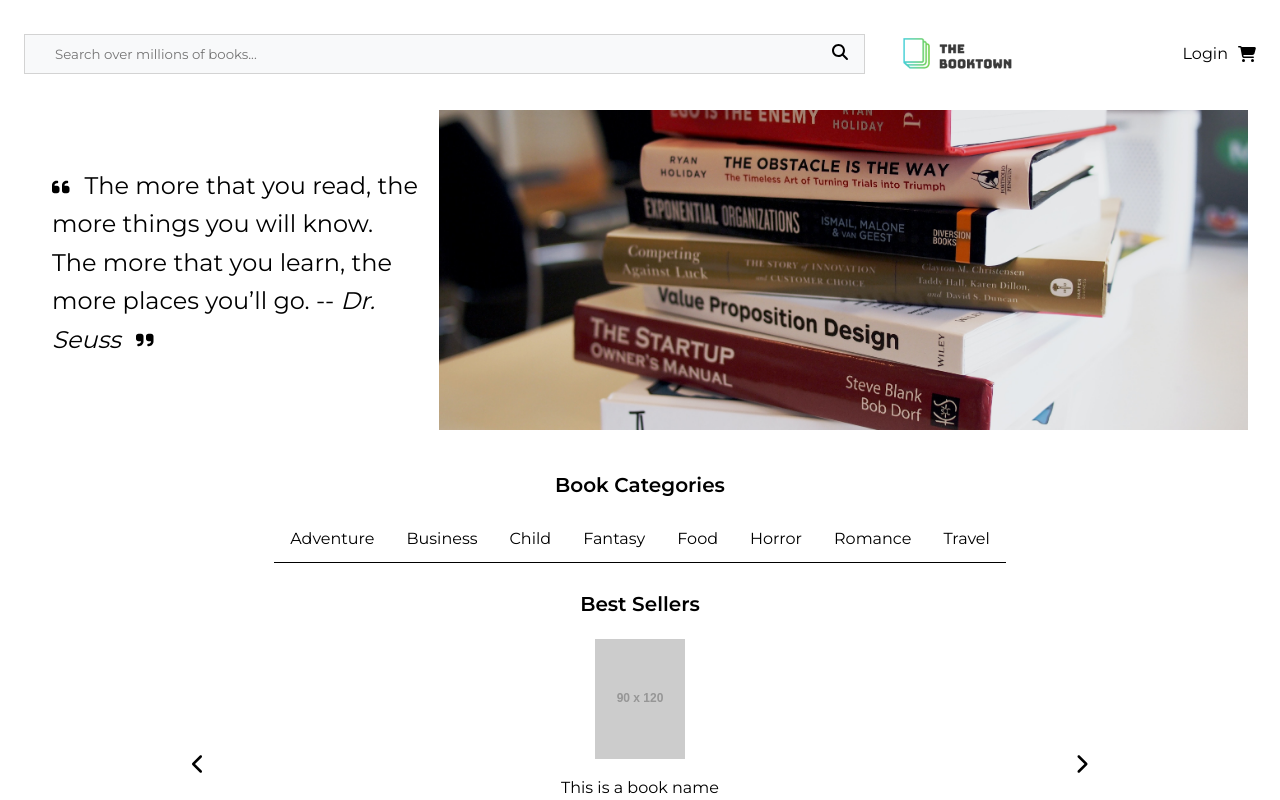
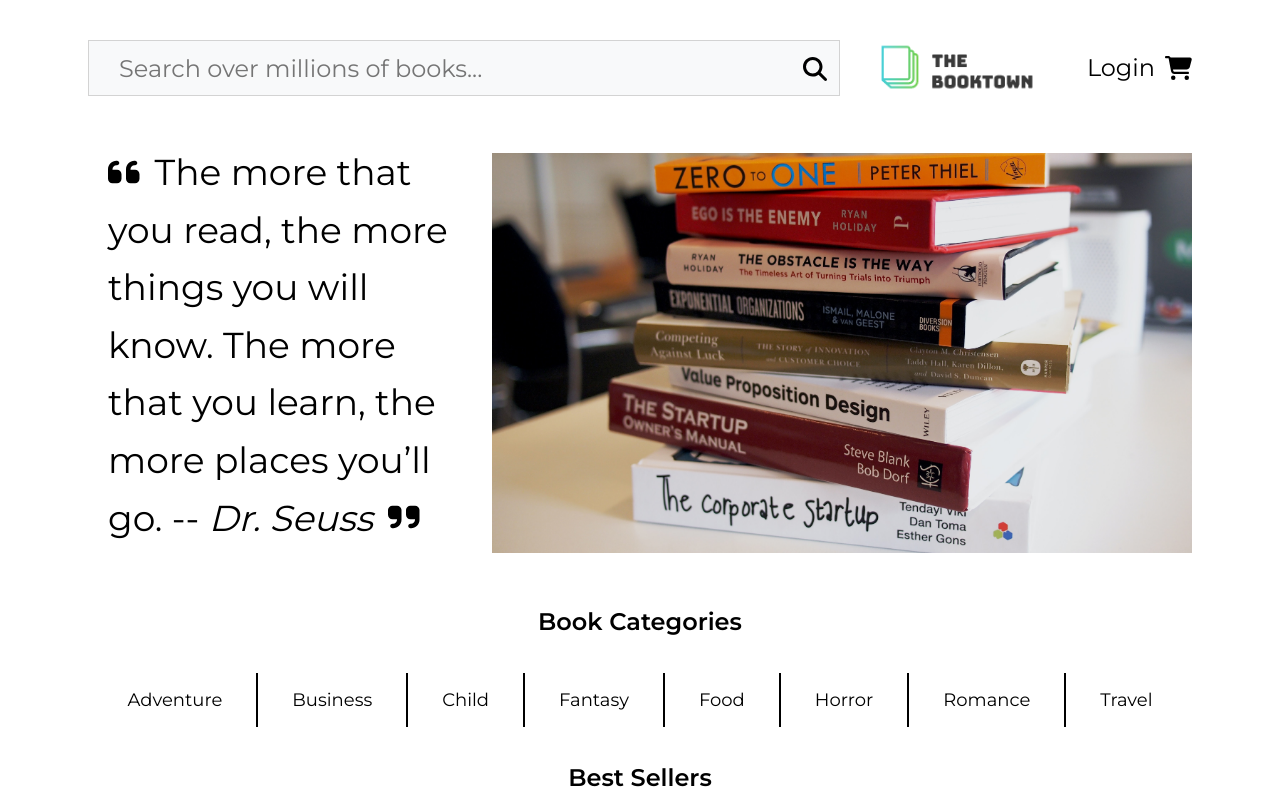
Before and after one commit to tonyxuan2021/the-booktown, a React (Create React App) app: page / in a window 1280 px wide. Shown: the top 800 px of the page. Built offline with nearby package versions, Linux system fonts and the light colour scheme.

Commit message:
complete desktop design

```diff
--- a/src/components/Card/Card.scss
+++ b/src/components/Card/Card.scss
@@ -6,6 +6,10 @@
     &__main__wrapper {
         padding: 0 2rem;
         margin-bottom: 3rem;
+
+        @include desktop {
+            margin-bottom: 4rem;
+        }
     }
 
     &__title {
@@ -15,6 +19,11 @@
 
         @include tablet {
             margin: 2.4rem 0;
+        }
+
+        @include desktop {
+            margin-bottom: 4rem;
+            font-size: 2.4rem;
         }
     }
 
--- a/src/components/Category/Category.scss
+++ b/src/components/Category/Category.scss
@@ -11,6 +11,11 @@
         font-size: 2rem;
         margin-bottom: 2rem;
         text-align: center;
+
+        @include desktop {
+            font-size: 2.4rem;
+            margin-bottom: 4rem;
+        }
     }
 
     &__wrapper {
@@ -26,6 +31,12 @@
             flex-direction: row;
         }
 
+        @include desktop {
+            padding: 0 8.8rem;
+            justify-content: none;
+            margin-bottom: 4rem;
+        }
+
 
         li {
             list-style: none;
@@ -34,6 +45,12 @@
 
             @include tablet {
                 font-size: 1.6rem;
+            }
+
+            @include desktop {
+                font-size: 1.8rem;
+                padding: 1.6rem 2.4rem;
+                margin: 0 1rem;
             }
         }
     }
@@ -47,10 +64,22 @@
             border-bottom: 1px solid black;
             transition: 0.3s;
 
+            @include desktop {
+                border-bottom: none;
+                border-right: 2px solid black;
+
+                &:nth-child(8) {
+                    border-right: none;
+                }
+
+            }
+
             &:hover {
                 cursor: pointer;
                 background-color: #b5e48c;
             }
+
+
         }
 
         &__icon {
--- a/src/components/Footer/Footer.scss
+++ b/src/components/Footer/Footer.scss
@@ -1,4 +1,4 @@
-
+@use "../../styles/mixins" as *;
 
 .footer {
     &__social__wrapper {
@@ -8,6 +8,14 @@
         align-items: center;
         font-size: 2rem;
         margin-bottom: 2rem;
+
+        @include tablet {
+            font-size: 2.4rem;
+        }
+
+        @include desktop {
+            font-size: 3.2rem;
+        }
     }
 
     &__copyright {
--- a/src/components/Header/Header.scss
+++ b/src/components/Header/Header.scss
@@ -11,11 +11,19 @@
             gap: 3rem;
             padding: 1.8rem 2.4rem;
         }
+
+        @include desktop {
+            padding: 2.4rem 8.8rem;
+        }
     }
 
     &__img {
         margin: 0;
         height: 5vh;
+
+        @include desktop {
+            height: 7vh;
+        }
     }
 
     &--top {
@@ -36,6 +44,10 @@
         align-items: center;
         gap: 1rem;
         font-size: 1.6rem;
+
+        @include desktop {
+            font-size: 2.4rem;
+        }
     }
 }
 
@@ -62,6 +74,11 @@
         background-color: #F8F9FA;
         font-family: "Montserrat",Helvetica,Arial,Verdana,sans-serif;
 
+        @include desktop {
+            height: 7vh;
+            font-size: 2.4rem;
+        }
+
     &:hover, &:focus {
         border: 1.5px solid #009688;
         background-color: white;
@@ -73,5 +90,10 @@
         right: 0;
         width: 50px;
         top: 10px;
+
+        @include desktop {
+            font-size: 2.4rem;
+            top: 17px;
+        }
     }
 }
--- a/src/components/Hero/Hero.scss
+++ b/src/components/Hero/Hero.scss
@@ -10,6 +10,10 @@
         @include tablet {
             font-size: 2.4rem;
         }
+
+        @include desktop {
+            font-size: 3.6rem;
+        }
     }
 
     &__author {
@@ -18,10 +22,17 @@
 
     &--left {
         font-size: 2rem;
+
+        @include desktop {
+            font-size: 3.6rem;
+        }
     }
 
     &--right {
         font-size: 2rem;
+        @include desktop {
+            font-size: 3.6rem;
+        }
     }
 
     &__wrapper {
@@ -30,6 +41,10 @@
 
         @include tablet {
             width: 35%;
+        }
+
+        @include desktop {
+            width: 40%;
         }
     }
 }
@@ -41,6 +56,10 @@
         display: flex;
         align-items: center;
         padding: 1.8rem 3.2rem;
+    }
+
+    @include desktop {
+        padding: 2.4rem 8.8rem;
     }
 }
 
@@ -54,6 +73,10 @@
         height: 40vh;
     }
 
+    @include desktop {
+        height: 50vh;
+    }
+
     &__wrapper {
         @include tablet {
             width: 70%;
```
